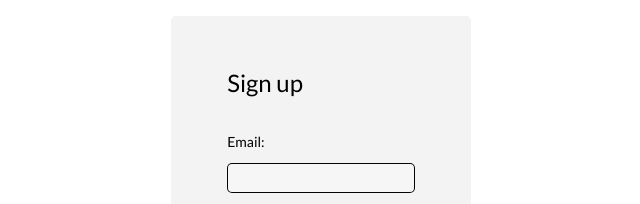
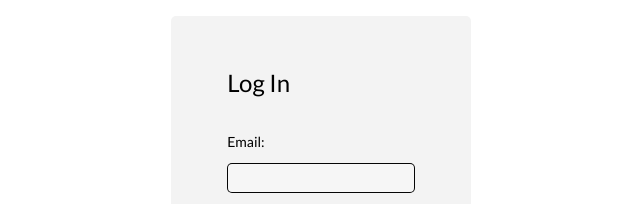
Before and after one commit to m4v15/ws-password-hashing, a website: page public/login.html in a window 1280 px wide. Shown: the top 204 px of the page, 319-959 px from the left. Drawn offline with Linux system fonts and the light colour scheme; files that its build step writes are made by us from their sources.

Commit message:
change header on log in page

```diff
--- a/public/login.html
+++ b/public/login.html
@@ -10,7 +10,7 @@
 
 <body>
   <section class="signup">
-    <h1>Sign up</h1>
+    <h1>Log In</h1>
     <form class="signup__form" method='post' action='/login' novalidate>
       <label for="email">Email:
         <input id="email" type="email" name="email" required/>
```
